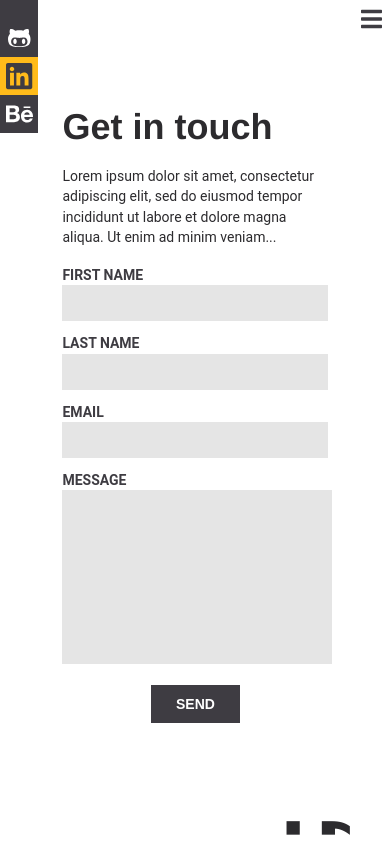
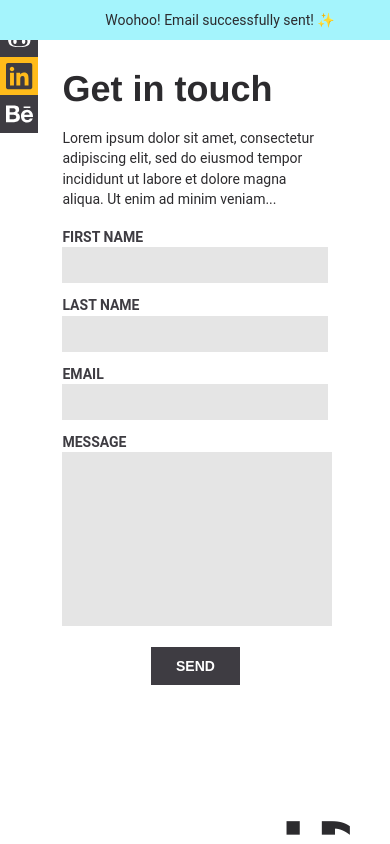
Before and after one commit to mouseProgrammouse/portfolio, a React (Create React App) app: page /get-in-touch in a window 390 px wide. Built offline with nearby package versions, Linux system fonts and the light colour scheme.

Commit message:
change flashMessage styles: getIntouch

```diff
--- a/src/App.css
+++ b/src/App.css
@@ -176,6 +176,16 @@ h5 {
     margin: 58px 0 14px 0;
   }
 
+  .email-form .flash-message {
+    position: fixed;
+    padding: 1px 25px;
+    text-align: center;
+    top: 0;
+    left: 0;
+    z-index: 10;
+    width: 100%;
+  }
+
   .portfolio-page .projects-slideshow-container {
     width: 100%;
     flex-flow: column;
--- a/src/EmailForm.css
+++ b/src/EmailForm.css
@@ -1,5 +1,5 @@
 .email-form {
-  width: 50%;
+  width: 60%;
   margin: 0 auto;
 }
 
@@ -100,7 +100,7 @@
 }
 
 .email-form .flash-message {
-  margin: 15% 0;
+  margin: 10% 0;
   content: "";
   display: flex;
   height: 38px;
--- a/src/EmailForm.js
+++ b/src/EmailForm.js
@@ -11,7 +11,7 @@ class EmailForm extends Component {
 
   constructor (props) {
     super(props);
-    this.state = { flashMessage: '', className: '' }
+    this.state = { flashMessage: 'Woohoo! Email successfully sent! ✨', className: 'success' }
   }
 
   handleSubmit = (event) => {
```
